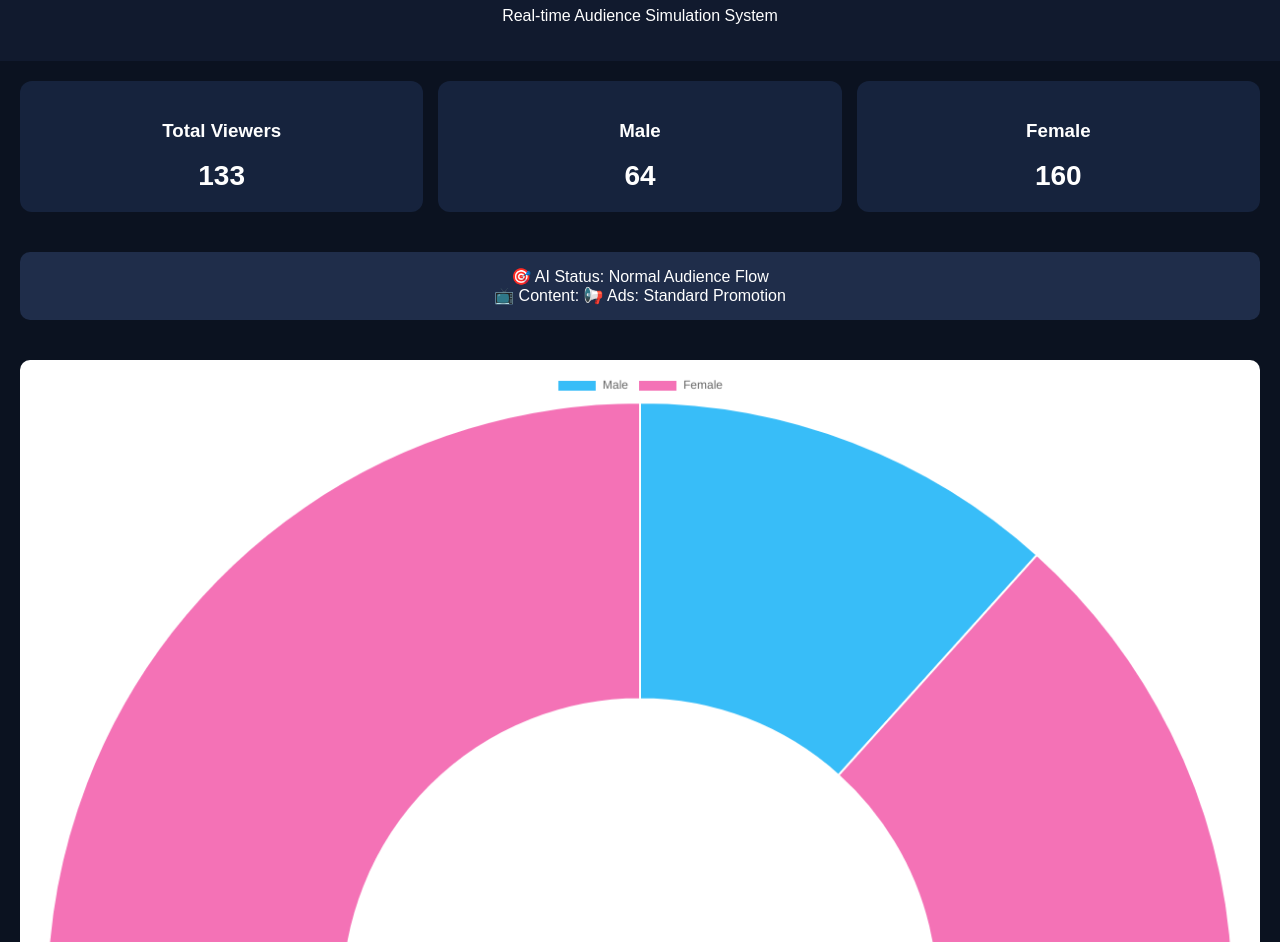
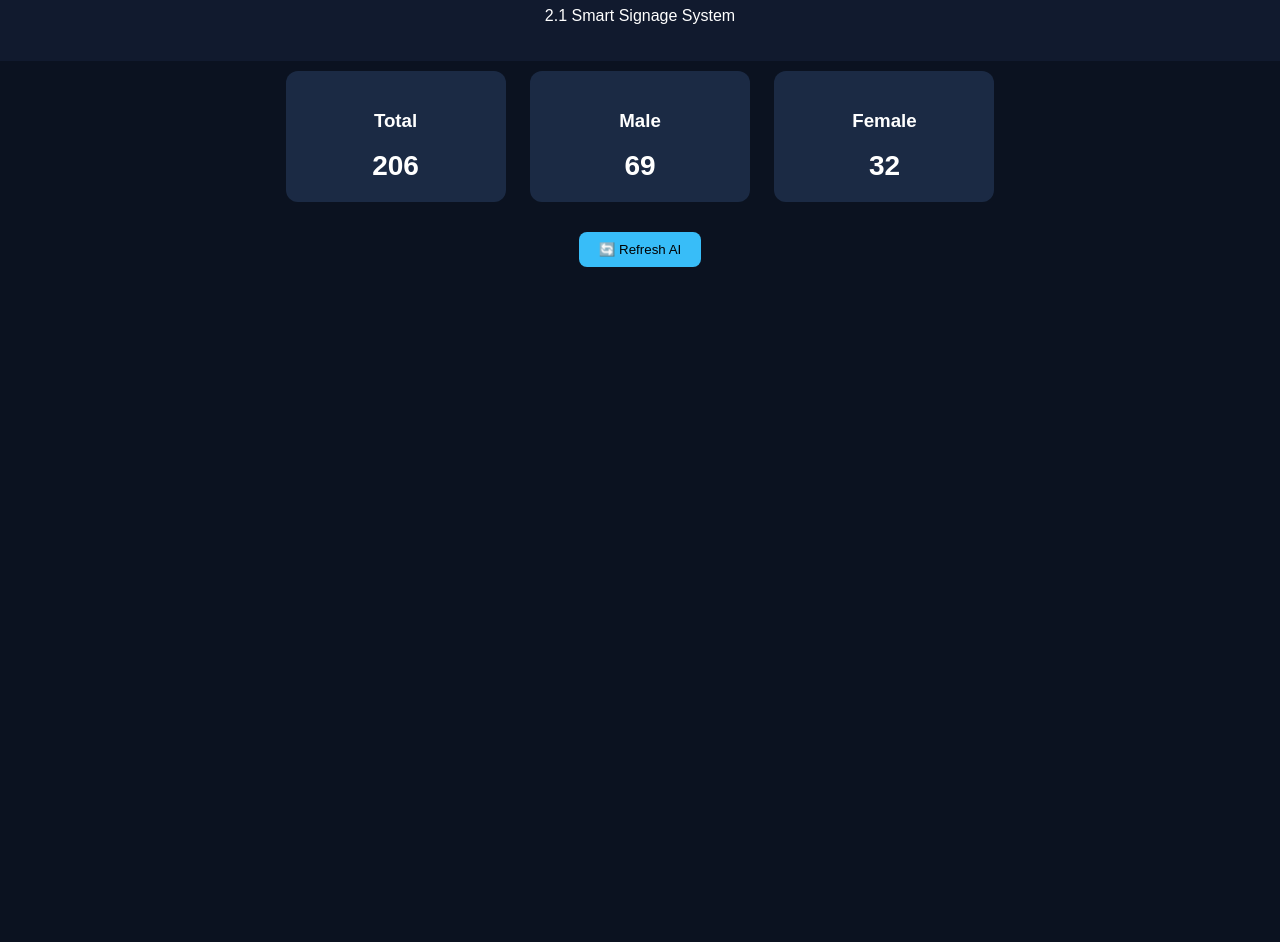
Before and after one commit to FERNFERNNF/smart-signage, a plain HTML site: page analytics.html in a window 1280 px wide. Shown: the part 94-1036 px from the top of the page. After the commit the page ends 800 px from the top, so only its background shows below. Drawn offline with nearby package versions, Linux system fonts and the light colour scheme.

Commit message:
update homepage to control center

```diff
--- a/analytics.html
+++ b/analytics.html
@@ -2,9 +2,7 @@
 <html lang="en">
 <head>
 <meta charset="UTF-8">
-<title>Smart Signage AI Analytics</title>
-
-<script src="https://cdn.jsdelivr.net/npm/chart.js"></script>
+<title>AI Audience Analytics</title>
 
 <style>
 body {
@@ -12,58 +10,34 @@ body {
   font-family: Arial;
   background: #0b1220;
   color: white;
+  text-align: center;
 }
 
 header {
   padding: 20px;
-  text-align: center;
   background: #111a2e;
 }
 
-.container {
-  display: grid;
-  grid-template-columns: repeat(3, 1fr);
-  gap: 15px;
+.box {
+  display: inline-block;
+  background: #1b2a44;
   padding: 20px;
-}
-
-.card {
-  background: #16233d;
-  padding: 20px;
+  margin: 10px;
   border-radius: 12px;
-  text-align: center;
+  width: 180px;
 }
 
 .big {
   font-size: 28px;
   font-weight: bold;
-  margin-top: 10px;
-}
-
-.status {
-  margin: 20px;
-  padding: 15px;
-  background: #1f2d4a;
-  border-radius: 10px;
-  text-align: center;
-}
-
-canvas {
-  background: white;
-  border-radius: 10px;
-  padding: 10px;
 }
 
 button {
-  margin-top: 15px;
+  margin-top: 20px;
   padding: 10px 20px;
+  background: #38bdf8;
   border: none;
   border-radius: 8px;
-  cursor: pointer;
-  background: #38bdf8;
-}
-button:hover {
-  background: #0ea5e9;
 }
 </style>
 </head>
@@ -71,101 +45,47 @@ button:hover {
 <body>
 
 <header>
-  <h1>🧠 Smart Signage AI Analytics</h1>
-  <p>Real-time Audience Simulation System</p>
+<h1>🧠 AI Audience Analytics</h1>
+<p>2.1 Smart Signage System</p>
 </header>
 
-<div class="container">
-
-  <div class="card">
-    <h3>Total Viewers</h3>
+<div class="box">
+<h3>Total</h3>
 <div id="total" class="big">0</div>
 </div>
 
-  <div class="card">
+<div class="box">
 <h3>Male</h3>
 <div id="male" class="big">0</div>
 </div>
 
-  <div class="card">
+<div class="box">
 <h3>Female</h3>
 <div id="female" class="big">0</div>
 </div>
 
-</div>
+<br>
 
-<div class="status">
-  🎯 AI Status: <span id="aiStatus">Detecting audience...</span><br>
-  📺 Content: <span id="content">Loading...</span>
-</div>
-
-<div style="padding:20px;">
-  <canvas id="chart"></canvas>
-</div>
-
-<div style="text-align:center;">
-  <button onclick="updateData()">🔄 Refresh AI</button>
-</div>
+<button onclick="update()">🔄 Refresh AI</button>
 
 <script>
-let chart;
-
-function randomData() {
+function getData() {
   return {
-    total: Math.floor(Math.random() * 300),
-    male: Math.floor(Math.random() * 200),
-    female: Math.floor(Math.random() * 200),
+    total: Math.floor(Math.random()*300),
+    male: Math.floor(Math.random()*150),
+    female: Math.floor(Math.random()*150),
   };
 }
 
-function updateData() {
-  const data = randomData();
-
-  document.getElementById("total").innerText = data.total;
-  document.getElementById("male").innerText = data.male;
-  document.getElementById("female").innerText = data.female;
-
-  // AI logic จำลอง
-  if (data.total > 200) {
-    document.getElementById("content").innerText = "🔥 Ads: High Traffic Campaign";
-    document.getElementById("aiStatus").innerText = "High Density Audience Detected";
-  } else if (data.total > 100) {
-    document.getElementById("content").innerText = "📢 Ads: Standard Promotion";
-    document.getElementById("aiStatus").innerText = "Normal Audience Flow";
-  } else {
-    document.getElementById("content").innerText = "ℹ️ Info Content Mode";
-    document.getElementById("aiStatus").innerText = "Low Traffic Detected";
+function update() {
+  const d = getData();
+  document.getElementById("total").innerText = d.total;
+  document.getElementById("male").innerText = d.male;
+  document.getElementById("female").innerText = d.female;
 }
 
-  updateChart(data);
-}
-
-function updateChart(data) {
-  chart.data.datasets[0].data = [data.male, data.female];
-  chart.update();
-}
-
-function initChart() {
-  const ctx = document.getElementById('chart');
-
-  chart = new Chart(ctx, {
-    type: 'doughnut',
-    data: {
-      labels: ['Male', 'Female'],
-      datasets: [{
-        data: [0, 0],
-        backgroundColor: ['#38bdf8', '#f472b6']
-      }]
-    }
-  });
-}
-
-initChart();
-updateData();
-
-// auto refresh
-setInterval(updateData, 5000);
-
+update();
+setInterval(update, 4000);
 </script>
 
 </body>
```
Also changed, not shown: index.html (+7 -67 lines), control.html (added). Lines whose indentation alone changed are shown as unchanged.
